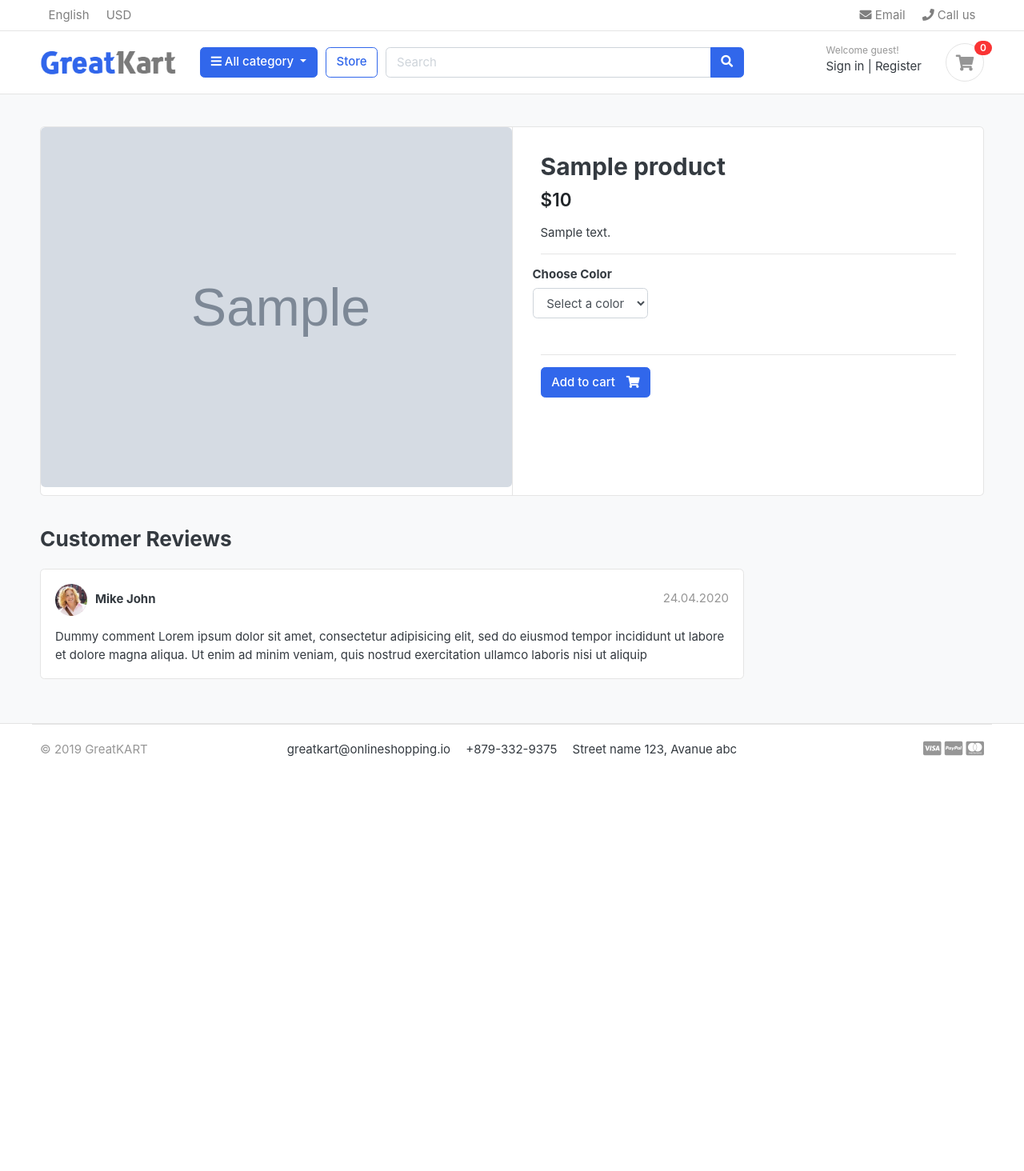
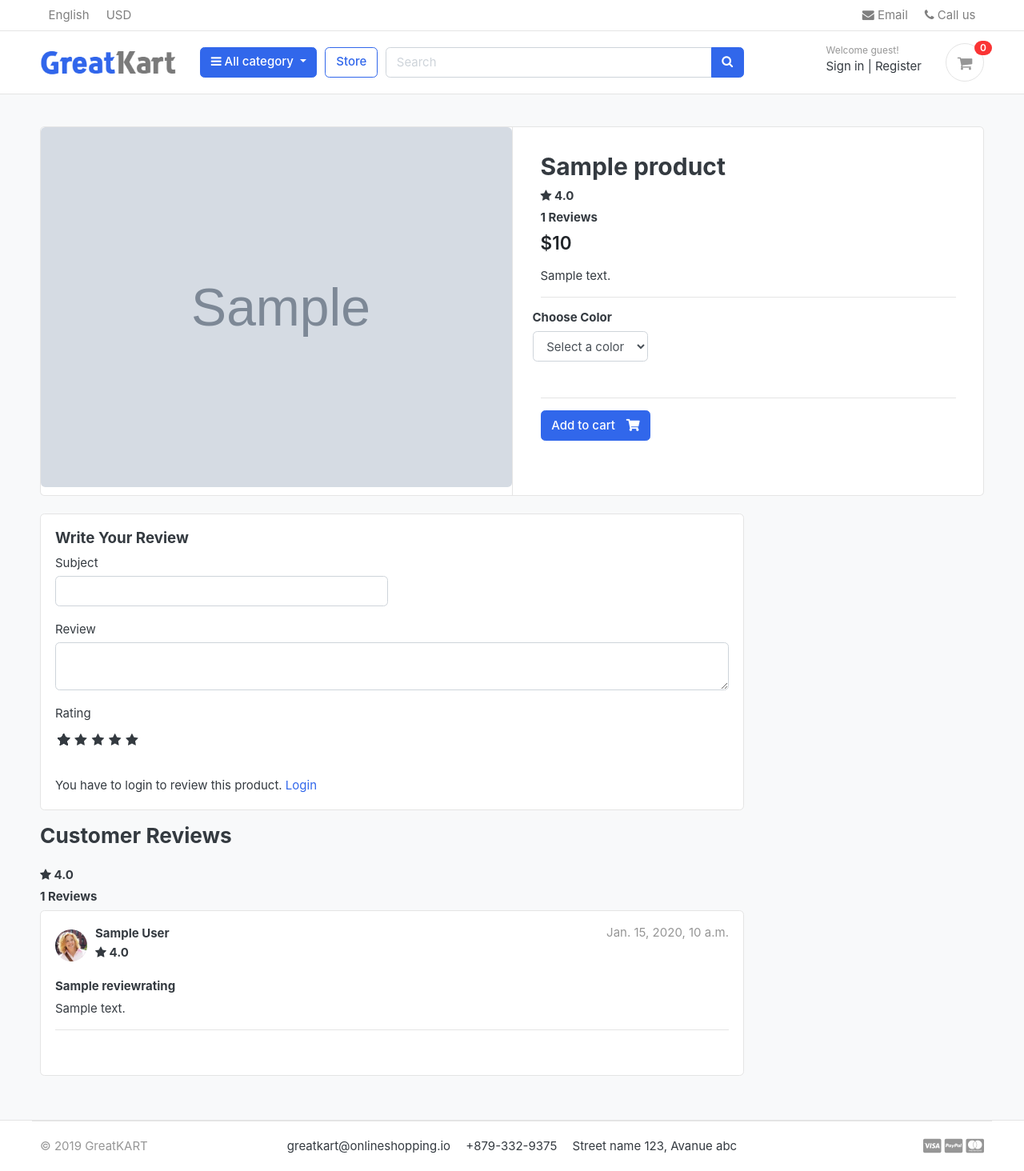
Before and after one commit to rjnp2/GreatKART-django, a Django app: a page that uses templates/base.html in a window 1280 px wide. Shown: the whole page at 80% size. Before the commit the page ends 946 px from the top, so only its background shows below. Run offline with Django 3.2, Linux system fonts and the light colour scheme; tables that the repository leaves empty hold one stand-in row (values such as "Sample post"); grey boxes marked "Sample" are stand-in pictures; some libraries are stand-ins or nearby versions; some web fonts are replaced.

Commit message:
review and rating

```diff
--- a/accounts/models.py
+++ b/accounts/models.py
@@ -64,6 +64,9 @@ class Account(AbstractBaseUser):
 
     objects = MyAccountManager()
 
+    def full_name(self):
+        return str(self.first_name).capitalize() +' '+ str(self.last_name).capitalize()
+
     def __str__(self):
         return self.email
 
--- /dev/null
+++ b/static/style/custom.css
@@ -0,0 +1,37 @@
+.rating input{
+    display: none;
+}
+
+.rating{
+    display: inline-block;
+    border: 0;
+}
+
+.rating > label{
+    float: right;
+}
+
+.rating > label:before{
+    display: inline-block;
+    font-size: 1.1rem;
+    font-family: FontAwesome;
+    content: '\f005';
+    padding: 0.3rem 0.2rem;
+    margin: 0;
+    cursor: pointer;
+}
+
+.rating .half{
+    content: '\f089';
+    padding-right: 0;
+    position: absolute;
+}
+
+input:checked ~ label, label:hover ~ label {
+    color: #ffb500;
+}
+
+input:checked + label:hover, input:checked ~ label:hover,
+input:checked  ~ label:hover ~ label, label:hover ~ input:checked ~ label{
+    color: #cc9000;
+}
--- a/store/models.py
+++ b/store/models.py
@@ -1,6 +1,8 @@
 from django.db import models
+from django.db.models import Avg, Count
 from category.models import Category
 from django.urls import reverse
+from accounts.models import Account
 
 # Create your models here.
 class Product(models.Model):
@@ -17,6 +19,25 @@ class Product(models.Model):
 
     create_date =  models.DateTimeField(auto_now_add=True)
     modified_date = models.DateTimeField(auto_now=True)
+
+    def averageReview(self):
+        reviews = ReviewRating.objects.filter(product=self, status=True).aggregate(average=Avg('rating'))
+        average = 0
+
+        if reviews['average'] is not None:
+            average = float(reviews['average'])
+
+        return average
+
+    def countReview(self):
+        reviews = ReviewRating.objects.filter(product=self, status=True).aggregate(count=Count('id'))
+        count = 0
+
+        if reviews['count'] is not None:
+            count = int(reviews['count'])
+
+        return count
+
 
     def __str__(self):
         return self.product_name
@@ -51,3 +72,18 @@ class Variation(models.Model):
 
     def __str__(self):
         return str(self.variation_value)
+
+class ReviewRating(models.Model):
+
+    product = models.ForeignKey(Product, on_delete=models.CASCADE)
+    user = models.ForeignKey(Account, on_delete=models.CASCADE)
+    subject = models.CharField(max_length=50, blank=True)
+    review = models.TextField(max_length=255,blank=True)
+    rating = models.FloatField()
+    ip = models.CharField(max_length=20, blank=True)
+    status = models.BooleanField(default=True)
+    create_date = models.DateTimeField(auto_now_add=True)
+    upload_date = models.DateTimeField(auto_now=True)
+
+    def __str__(self):
+        return self.subject
--- a/store/urls.py
+++ b/store/urls.py
@@ -1,9 +1,10 @@
 from django.urls import path, include
-from .views import store,product_detail,search
+from .views import store,product_detail,search,submit_review
 
 urlpatterns = [
     path('', store, name='store'),
     path('category/<slug:category_slug>/', store, name='product_by_categories'),
     path('category/<slug:category_slug>/<slug:product_slug>/', product_detail, name='product_detail'),
     path('search/', search, name='search'),
+    path('submit_review/<int:product_id>/', submit_review, name='submit_review'),
 ]
--- a/store/views.py
+++ b/store/views.py
@@ -1,10 +1,13 @@
-from django.shortcuts import render, get_object_or_404
+from django.shortcuts import render, get_object_or_404, redirect
 from category.models import Category
-from .models import Product
+from .models import Product, ReviewRating
 from carts.models import Cart, CartItem
 from carts.views import _cart_id
+from .forms import ReviewRatingForm
 from django.core.paginator import EmptyPage, PageNotAnInteger, Paginator
 from django.db.models import Q
+from django.contrib import messages
+from orders.models import Order_Product
 
 # Create your views here.
 def store(request,category_slug=None):
@@ -46,9 +49,21 @@ def product_detail(request, category_slug, product_slug):
     except Exception as e:
         raise e
 
+    orderproduct = False
+
+    if request.user.is_authenticated:
+        try:
+            orderproduct = Order_Product.objects.filter(user=request.user, product_id=single_product.id).exists()
+        except Order_Product.DoesNotExist:
+            orderproduct = False
+
+    reviews = ReviewRating.objects.filter(product_id=single_product.id, status=True)
+
     context = {
         'single_product': single_product,
-        'is_cart': is_cart
+        'is_cart': is_cart,
+        'orderproduct':orderproduct,
+        'reviews':reviews
     }
     return render(request, 'store/product-detail.html',context)
 
@@ -70,3 +85,36 @@ def search(request):
     }
 
     return render(request, 'store/store.html',context)
+
+def submit_review(request, product_id):
+    print(product_id)
+
+    url = request.META.get('HTTP_REFERER')
+    if request.method == 'POST':
+
+        try:
+            reviewrating = ReviewRating.objects.get(user__id = request.user.id, product = product_id)
+            reviewratingform = ReviewRatingForm(request.POST, instance=reviewrating)
+            reviewratingform.save()
+            messages.success(request, 'Thank You!, your review has been updated')
+            return redirect(url)
+
+        except ReviewRating.DoesNotExist:
+            reviewratingform = ReviewRatingForm(request.POST)
+
+            if reviewratingform.is_valid():
+                reviewrating = ReviewRating()
+                reviewrating.subject = reviewratingform.cleaned_data['subject']
+                reviewrating.rating = reviewratingform.cleaned_data['rating']
+                reviewrating.review = reviewratingform.cleaned_data['review']
+                reviewrating.ip = request.META.get('REMOTE_ADDR')
+                reviewrating.product_id = product_id
+                reviewrating.user_id =  request.user.id
+                reviewrating.save()
+
+                messages.success(request, 'Thank You!, your review has been submitted')
+                return redirect(url)
+
+            else:
+                messages.error(request, 'Some Error in review form')
+                return redirect(url)
--- a/templates/base.html
+++ b/templates/base.html
@@ -23,7 +23,10 @@
     <link href="{% static 'fonts/fontawesome/css/all.min.css' %}" type="text/css" rel="stylesheet">
 
     <!-- custom style -->
+    <link rel="stylesheet" href="https://cdnjs.cloudflare.com/ajax/libs/font-awesome/4.7.0/css/font-awesome.min.css">
+
     <link href="{% static 'style/ui.css' %}" rel="stylesheet" type="text/css" />
+    <link href="{% static 'style/custom.css' %}" rel="stylesheet" type="text/css" />
     <link href="{% static 'style/responsive.css' %}" rel="stylesheet" media="only screen and (max-width: 1200px)" />
 
     <!-- custom javascript -->
--- a/templates/store/product-detail.html
+++ b/templates/store/product-detail.html
@@ -23,6 +23,10 @@
 						{% csrf_token %}
 						<article class="content-body">
 							<h2 class="title">{{ single_product.product_name }}</h2>
+							<h6><i class="fa fa-star" aria-hidden="true"></i>
+								{{single_product.averageReview}} </h6>
+								<h6>{{single_product.countReview}} Reviews</h6>
+
 
 							<div class="mb-3">
 								<var class="price h4">${{ single_product.price }}</var>
@@ -39,7 +43,8 @@
 										<option value="" disabled selected>Select a color</option>
 
 										{% for i in single_product.variation_set.colors %}
-											<option value="{{i.variation_value | lower }}">{{i.variation_value |capfirst }}</option>
+										<option value="{{i.variation_value | lower }}">{{i.variation_value |capfirst }}
+										</option>
 										{%endfor%}
 									</select>
 									{%endif%}
@@ -52,15 +57,15 @@
 									<select name="size" class="form-control" required>
 										<option value="" disabled selected>Select a size</option>
 										{% for i in single_product.variation_set.sizes %}
-										<option value="{{i.variation_value | lower}}">{{ i.variation_value | capfirst}}</option>
+										<option value="{{i.variation_value | lower}}">{{ i.variation_value | capfirst}}
+										</option>
 										{% endfor %}
 									</select>
 									{%endif%}
 								</div>
 							</div> <!-- row.// -->
 							<hr>
-							{% if single_product.stock <= 0 %}
-								<h3> Out of Stock <h3>
+							{% if single_product.stock <= 0 %} <h3> Out of Stock <h3>
 									{% else %}
 									<button type="submit" class="btn  btn-primary"> <span class="text">Add to
 											cart</span> <i class="fas fa-shopping-cart"></i>
@@ -77,24 +82,97 @@
 
 		<div class="row">
 			<div class="col-md-9">
+				<article class="box mb-3">
+					<form action="{% url 'submit_review' single_product.id %}" method="POST">
+						{% csrf_token %}
+
+						<h5>Write Your Review</h5>
+						<div class="form-row">
+							<div class="col form-group">
+								<label for="">Subject</label>
+								<input type="text" name="subject" class="form-control">
+							</div>
+							<div class="col form-group">
+								<label for=""></label>
+							</div>
+						</div>
+						<div class="form-row">
+							<div class="col form-group">
+								<label for="">Review</label>
+								<textarea name="review" class="form-control"></textarea>
+							</div>
+						</div>
+						<div class="form-row">
+							<div class="col form-group">
+								<label for="">Rating</label>
+								<br>
+								<div class="rating">
+									<input type="radio" name="rating" , id="rating5" value="5" required><label
+										for="rating5" title="5"></label>
+									<input type="radio" name="rating" , id="rating4.5" value="4.5" required><label
+										for="rating4.5" class='half' title="4.5"></label>
+									<input type="radio" name="rating" , id="rating4" value="4" required><label
+										for="rating4" title="4"></label>
+									<input type="radio" name="rating" , id="rating3.5" value="3.5" required><label
+										for="rating3.5" class='half' title="3.5"></label>
+									<input type="radio" name="rating" , id="rating3" value="3" required><label
+										for="rating3" title="3"></label>
+									<input type="radio" name="rating" , id="rating2.5" value="2.5" required><label
+										for="rating2.5" class='half' title="2.5"></label>
+									<input type="radio" name="rating" , id="rating2" value="2" required><label
+										for="rating2" title="2"></label>
+									<input type="radio" name="rating" , id="rating1.5" value="1.5" required><label
+										for="rating1.5" class='half' title="1.5"></label>
+									<input type="radio" name="rating" , id="rating1" value="1" required><label
+										for="rating1" title="1"></label>
+									<input type="radio" name="rating" , id="rating.5" value="0.5" required><label
+										for="rating.5" class='half' title="0.5"></label>
+								</div>
+							</div>
+						</div>
+						<div class="continer">
+							{% include 'includes/alerts.html' %}
+						</div>
+						{% if user.is_authenticated %}
+						{% if orderproduct %}
+						<button type="submit" class="btn btn-primary btn-block"> Submit </button>
+						{%else%}
+						<p>You have to purchase this product to review. </p>
+						{%endif%}
+						{%else%}
+						<p>You have to login to review this product. <span><a href="{% url 'login' %}">Login</a></span>
+						</p>
+						{%endif%}
+					</form>
+				</article>
 				<header class="section-heading">
-					<h3>Customer Reviews </h3>
+					<h3 class="card-title mb-4">Customer Reviews </h3>
 				</header>
+				<h6><i class="fa fa-star" aria-hidden="true"></i>
+					{{single_product.averageReview}}</h6>
+				<h6>{{single_product.countReview}} Reviews</h6>
+
+
 				<article class="box mb-3">
+					{% for review in reviews %}
 					<div class="icontext w-100">
 						<img src="{% static './images/avatars/avatar1.jpg' %}" class="img-xs icon rounded-circle">
 						<div class="text">
-							<span class="date text-muted float-md-right">24.04.2020 </span>
-							<h6 class="mb-1">Mike John </h6>
+							<span class="date text-muted float-md-right">{{ review.upload_date }} </span>
+							<h6 class="mb-1">{{ review.user.full_name | capfirst}} </h6>
+							<h6><i class="fa fa-star" aria-hidden="true"></i>
+								{{review.rating}}</h6>
 						</div>
 					</div> <!-- icontext.// -->
+
 					<div class="mt-3">
-						<p>
-							Dummy comment Lorem ipsum dolor sit amet, consectetur adipisicing elit, sed do eiusmod
-							tempor incididunt ut labore et dolore magna aliqua. Ut enim ad minim veniam,
-							quis nostrud exercitation ullamco laboris nisi ut aliquip
-						</p>
+						<h6>{{review.subject}}</h6>
+						<p>{{review.review}} </p>
+
 					</div>
+					<hr>
+					<br>
+					{% endfor %}
 				</article>
 			</div> <!-- col.// -->
 		</div> <!-- row.// -->
```
Also changed, not shown: store/admin.py (+6 -1 lines), store/forms.py (added, +8 -0 lines), store/migrations/0003_reviewrating.py (added). Lines whose indentation alone changed are shown as unchanged.
